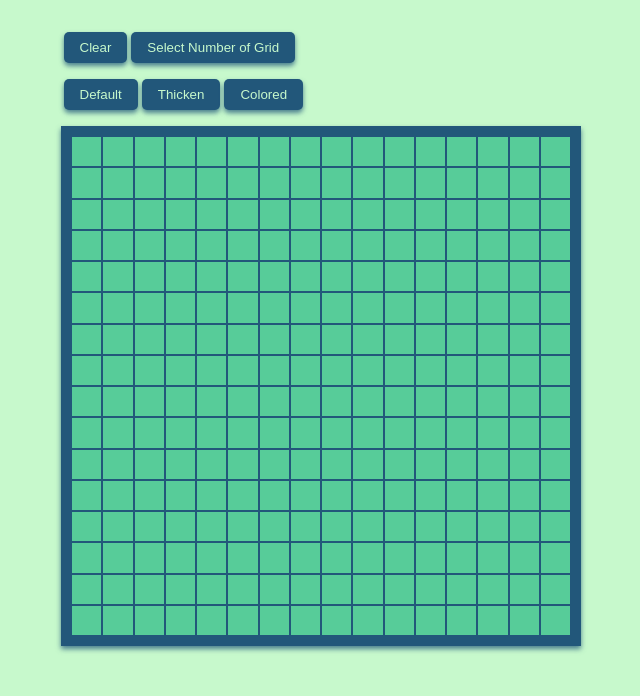
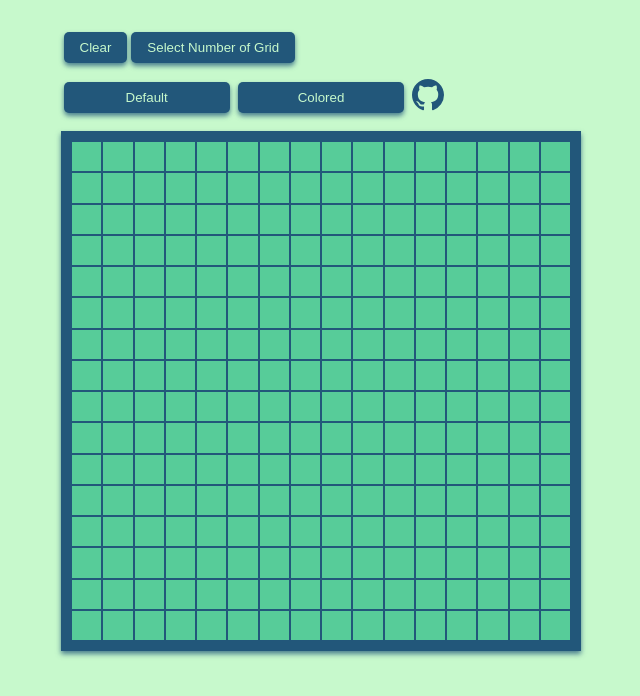
Before and after one commit to ikari-shirei/etch-a-sketch, a plain HTML site: page index.html in a window 1280 px wide. Shown: the whole page, without its empty margins (319-959 px from the left). Drawn offline with Linux system fonts and the light colour scheme.

```diff
--- a/css/style.css
+++ b/css/style.css
@@ -55,20 +55,7 @@ section {
 }
 
 #default-button {
-  margin: 0 0 1rem 0;
-  background-color: var(--green1);
-  color: var(--green5);
-  border: none;
-  border-radius: 5px;
-  padding: 0.5rem 1rem;
-  cursor: pointer;
-  box-shadow: 0px 3px 5px 0px rgba(34, 87, 122,0.75);
-  -webkit-box-shadow: 0px 3px 5px 0px rgba(34, 87, 122,0.75);
-  -moz-box-shadow: 0px 3px 5px 0px rgba(34, 87, 122,0.75);
-}
-
-#thicken-button {
-  margin: 0 0 1rem 0;
+  margin: 0;
   background-color: var(--green1);
   color: var(--green5);
   border: none;
@@ -81,7 +68,7 @@ section {
 }
 
 #colored-button {
-  margin: 0 0 1rem 0;
+  margin: 0;
   background-color: var(--green1);
   color: var(--green5);
   border: none;
@@ -96,8 +83,8 @@ section {
 #clear-button:hover,
 #grid-number-button:hover,
 #default-button:hover,
-#thicken-button:hover,
-#colored-button:hover{
+#colored-button:hover,
+.git-svg:hover{
   opacity: 0.9;
 }
 
@@ -123,3 +110,21 @@ section {
 .square-active {
   background-color: var(--green2) !important;
 }
+
+.types {
+  display: grid;
+  grid-template-columns: 1fr 1fr 1fr;
+  grid-column-gap: 8px;
+  justify-content: center;
+  align-items: center;
+  align-content: center;
+  margin: 0 0 1rem 0;
+}
+
+.git-svg {
+  align-self: center;
+  height: 32px;
+  width: 32px;
+  color: var(--green1);
+  cursor: pointer;
+}
--- a/index.html
+++ b/index.html
@@ -13,10 +13,12 @@
         <button id="clear-button">Clear</button>
         <button id="grid-number-button">Select Number of Grid</button>
       </section>
-      <section>
+      <section class="types">
         <button id="default-button">Default</button>
-        <button id="thicken-button">Thicken</button>
         <button id="colored-button">Colored</button>
+        <a href="https://github.com/ikari-shirei" target="_blank">
+          <img src="./svg/github.svg" class="git-svg"
+        /></a>
       </section>
       <div class="grid-container"></div>
     </main>
```
Also changed, not shown: js/colors.js (+0 -25 lines), svg/github.svg (added).
